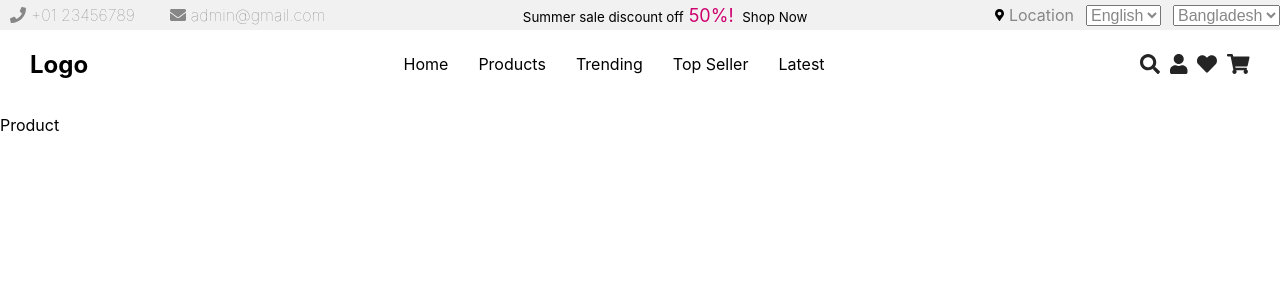
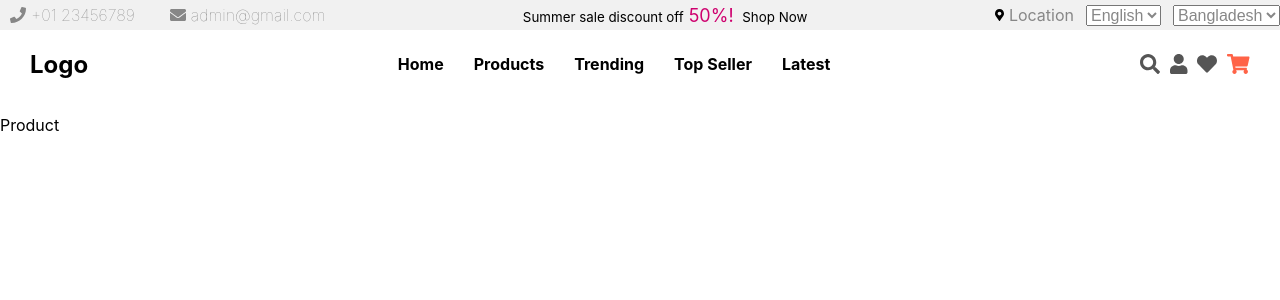
Before and after one commit to rahat9016/NextJS-firstProject, a Next.js app: page /product in a window 1280 px wide. Shown: the top 300 px of the page. Built offline with nearby package versions, Linux system fonts and the light colour scheme.

Commit message:
style components

```diff
--- a/components/layout/main-header.js
+++ b/components/layout/main-header.js
@@ -13,10 +13,15 @@ import classes from "./main-header.module.css";
 
 function MainHeader() {
   const [menuClick, setMenuClick] = useState(false);
+  const [cartClick, setCartClick] = useState(false);
   const handleMenuClick = () => {
     setMenuClick(!menuClick);
-    console.log(menuClick);
   };
+  const handleCartClick = () => {
+    setCartClick(!cartClick);
+    console.log(cartClick);
+  };
+
   return (
     <header>
       <div className={classes.mainHeader}>
@@ -64,8 +69,9 @@ function MainHeader() {
               </Link>
             </li>
             <li>
-              <Link href="/cart">
+              <Link href="">
                 <FontAwesomeIcon
+                  onClick={handleCartClick}
                   className={classes.icon}
                   icon={faShoppingCart}
                 />
--- a/components/layout/main-header.module.css
+++ b/components/layout/main-header.module.css
@@ -17,8 +17,8 @@
   display: flex;
   gap: 15px;
 }
-.menu li a:hover {
-  color: #56cfe1;
+.menuItem > a {
+  font-weight: 700;
 }
 /* Icons CSS */
 .icons {
@@ -28,12 +28,14 @@
 }
 .icon {
   font-size: 20px;
-  color: #242424;
+  color: #555555;
   cursor: pointer;
+  transition: 1s ease-in-out;
 }
 .icon:hover {
-  color: #56cfe1;
+  color: #020202;
 }
+
 .menuBar {
   display: none;
 }
@@ -80,37 +82,23 @@
     align-items: center;
     justify-content: space-between;
     width: 100%;
-    /* height: 80px; */
     background-color: rgb(255, 255, 255);
     padding: 0px 30px;
     position: relative;
   }
-  /* Common CSS */
   .flex {
     display: flex;
   }
-  /* Menu Section */
   .menu {
     display: flex;
     gap: 15px;
   }
-  .menu li a:hover {
-    color: #56cfe1;
-  }
-  /* Icons CSS */
-  .icons {
-    display: flex;
-    align-items: center;
-    gap: 10px;
-  }
+
   .icon {
     font-size: 20px;
-    color: #242424;
     cursor: pointer;
   }
-  .icon:hover {
-    color: #56cfe1;
-  }
+
   .menuBar {
     display: none;
   }
--- /dev/null
+++ b/pages/cart/index.js
@@ -0,0 +1,5 @@
+function Cart() {
+  return <p>Cart Item</p>;
+}
+
+export default Cart;
--- a/pages/index.js
+++ b/pages/index.js
@@ -1,3 +1,4 @@
+import { useState } from "react";
 import Footer from "../components/footer/footer";
 import Hero from "../components/Hero/hero";
 import HeroProducts from "../components/heroProduct/heroProducts";
@@ -8,6 +9,8 @@ import WelcomeArea from "../components/welcome/welcome-area";
 import { getTrendingProducts } from "../helpers/api-util";
 
 function Home(props) {
+  const products = props.products;
+  const [cartItems, setCartItems] = useState([]);
   return (
     <div>
       <Hero />
@@ -15,7 +18,7 @@ function Home(props) {
       <NewArrival />
       <WelcomeArea />
       <Services />
-      <TrendingProducts products={props.products} />
+      <TrendingProducts products={products} />
       <Footer />
     </div>
   );
--- a/styles/globals.css
+++ b/styles/globals.css
@@ -42,6 +42,9 @@ ul {
 }
 .center {
   text-align: center;
+}
+.fa-shopping-cart {
+  color: tomato;
 }
 /* Media Query */
 /* Extra small devices (phones, 600px and down) */
```
